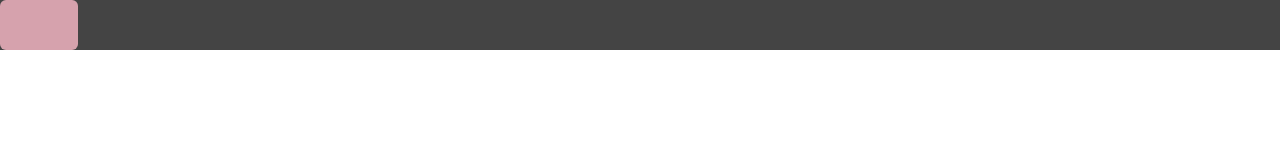
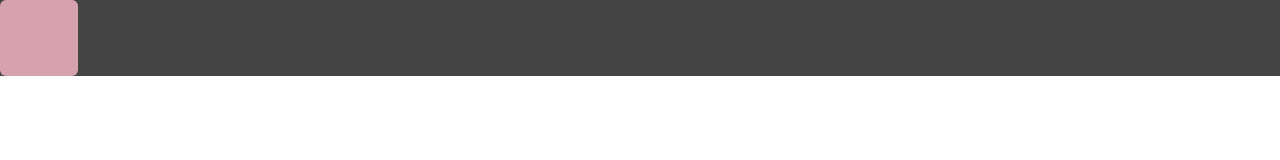
Before and after one commit to ururualeksi/tiles, a plain HTML site: page index.html in a window 1280 px wide. Drawn offline with Linux system fonts and the light colour scheme.

Commit message:
make tiles square

```diff
--- a/app.js
+++ b/app.js
@@ -2,9 +2,16 @@ Array.prototype.rand = function () {
   return this[Math.floor(Math.random() * this.length)]
 }
 var palette = ['#d6a2ad', '#c3b59f', '#a0af84', '#668f80', '#4a6670', '#706677', '#565264'];
-var viewportHeight = document.documentElement.clientHeight;
-var viewportWidth = document.documentElement.clientWidth;
+
 var wrapper = document.querySelector('.wrapper');
+
+const getRowHeight = () => {
+  const viewportHeight = document.documentElement.clientHeight;
+  const viewportWidth = document.documentElement.clientWidth;
+  const wrapperStyle = getComputedStyle(wrapper);
+  console.log(Math.round(viewportWidth / 16 - parseInt(wrapperStyle.gridGap) * 2));
+  return Math.round(viewportWidth / 16 - parseInt(wrapperStyle.gridGap) * 2);
+}
 
 const createTile = (x, y, w, h) => {
   const tile = document.createElement('div');
@@ -26,11 +33,7 @@ const appendTile = (tile) => {
   wrapper.appendChild(tile);
 }
 
+wrapper.style.gridAutoRows = getRowHeight() + 'px';
+
 let tile = createTile(1, 1, 1, 1);
 appendTile(tile);
-
-
-
-// wrapper.addEventListener('click', () => {
-//   console.log
-// });
--- a/css/style.css
+++ b/css/style.css
@@ -6,7 +6,7 @@ body {
   background: #444;
   display: grid;
   grid-template-columns: repeat(16, 1fr);
-  grid-auto-rows: minmax(50px, auto);
+  /* grid-auto-rows: minmax(50px, auto); */
   justify-items: stretch;
   grid-gap: 2px;
 }
```
